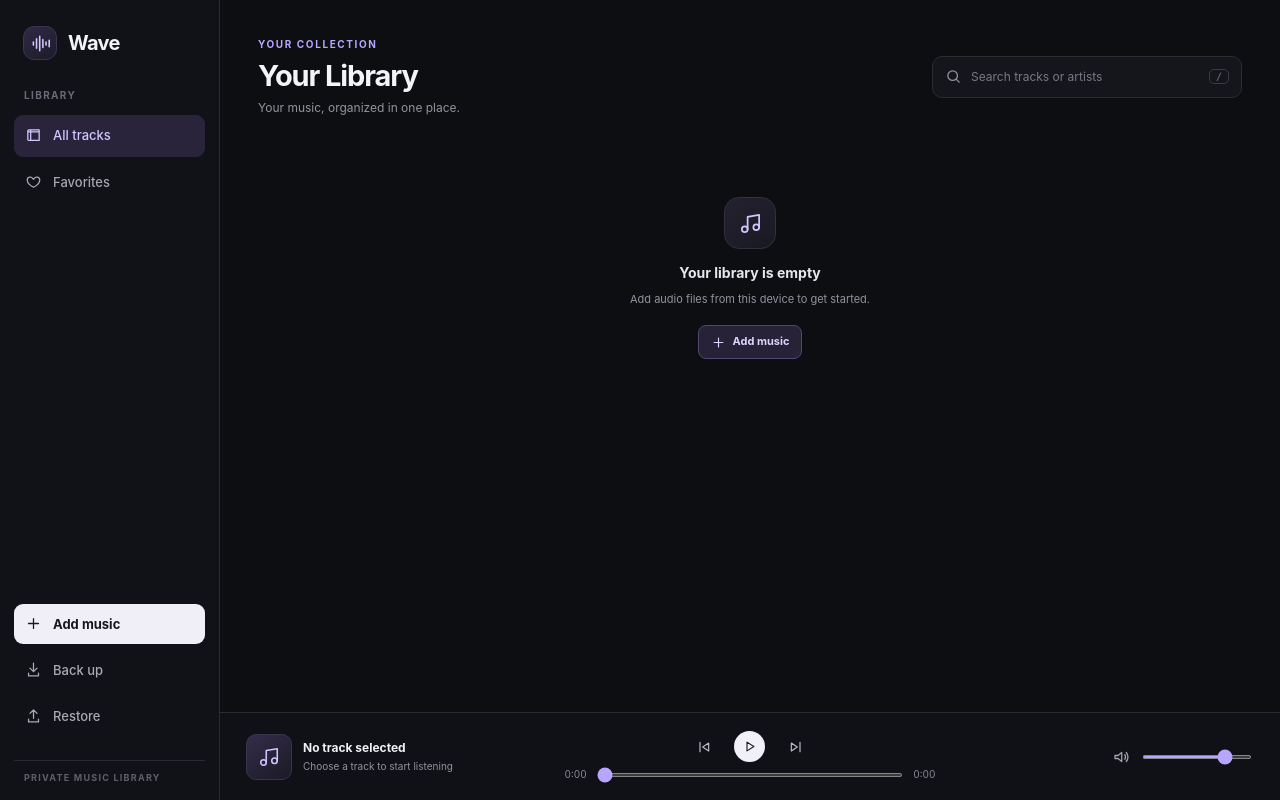
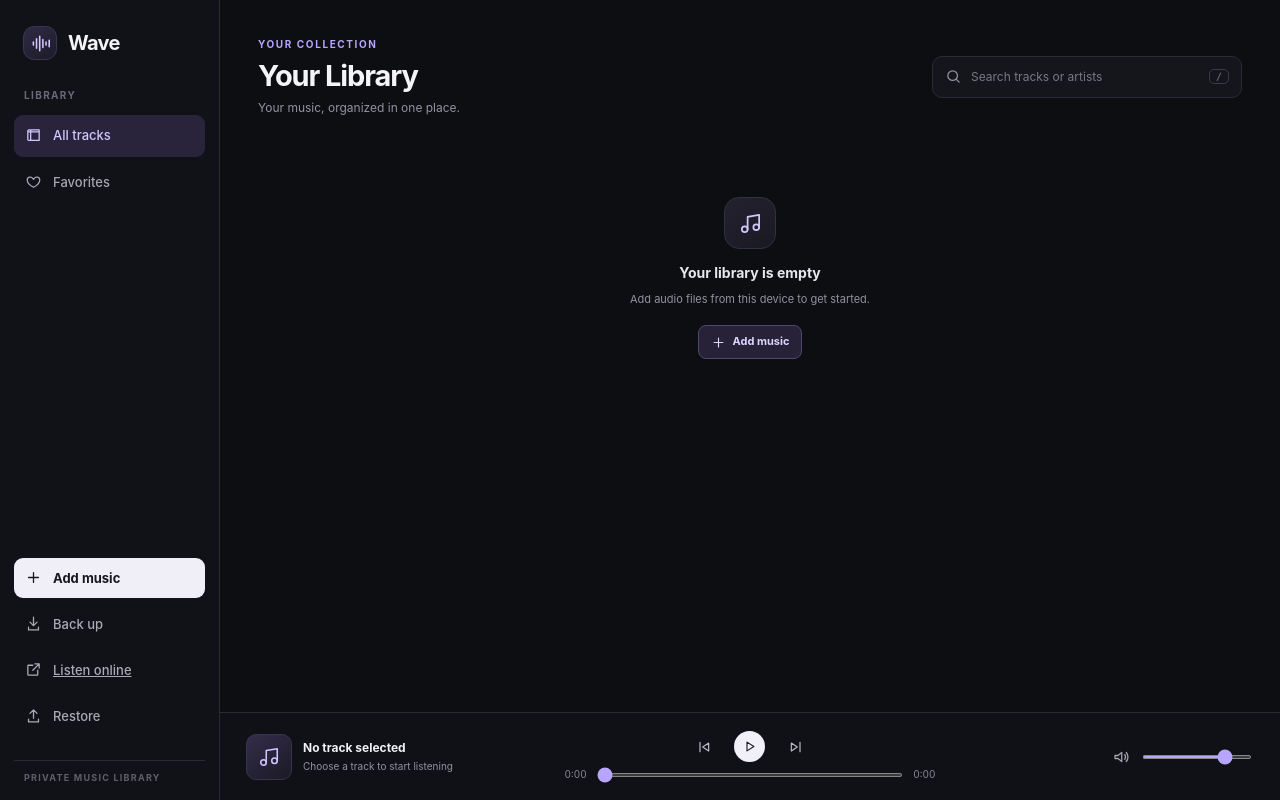
Before and after one commit to ppniyompong-ops/Wave, a plain HTML site: page index.html in a window 1280 px wide. Drawn offline with Linux system fonts and the light colour scheme.

Commit message:
Add online listening shortcut for Ruedu Kan by 25hours

```diff
--- a/index.html
+++ b/index.html
@@ -44,6 +44,10 @@
           <svg class="icon" viewBox="0 0 24 24" fill="none" stroke="currentColor" stroke-width="1.8" stroke-linecap="round" stroke-linejoin="round" aria-hidden="true"><path d="M12 3v12m-5-5 5 5 5-5M5 17v4h14v-4"/></svg>
           <span>Back up</span>
         </button>
+        <a class="action-btn" href="https://music.youtube.com/search?q=25hours%20%E0%B8%A4%E0%B8%94%E0%B8%B9%E0%B8%81%E0%B8%B2%E0%B8%A5" target="_blank" rel="noopener noreferrer" aria-label="Listen to Ruedu Kan by 25hours on YouTube Music">
+          <svg class="icon" viewBox="0 0 24 24" fill="none" stroke="currentColor" stroke-width="1.8" stroke-linecap="round" stroke-linejoin="round" aria-hidden="true"><path d="M14 4h6v6M20 4l-9 9"/><path d="M18 13v6a1 1 0 0 1-1 1H5a1 1 0 0 1-1-1V7a1 1 0 0 1 1-1h6"/></svg>
+          <span>Listen online</span>
+        </a>
         <button id="restore" class="action-btn" type="button" aria-label="Restore library">
           <svg class="icon" viewBox="0 0 24 24" fill="none" stroke="currentColor" stroke-width="1.8" stroke-linecap="round" stroke-linejoin="round" aria-hidden="true"><path d="M12 16V4m-5 5 5-5 5 5M5 17v4h14v-4"/></svg>
           <span>Restore</span>
```
